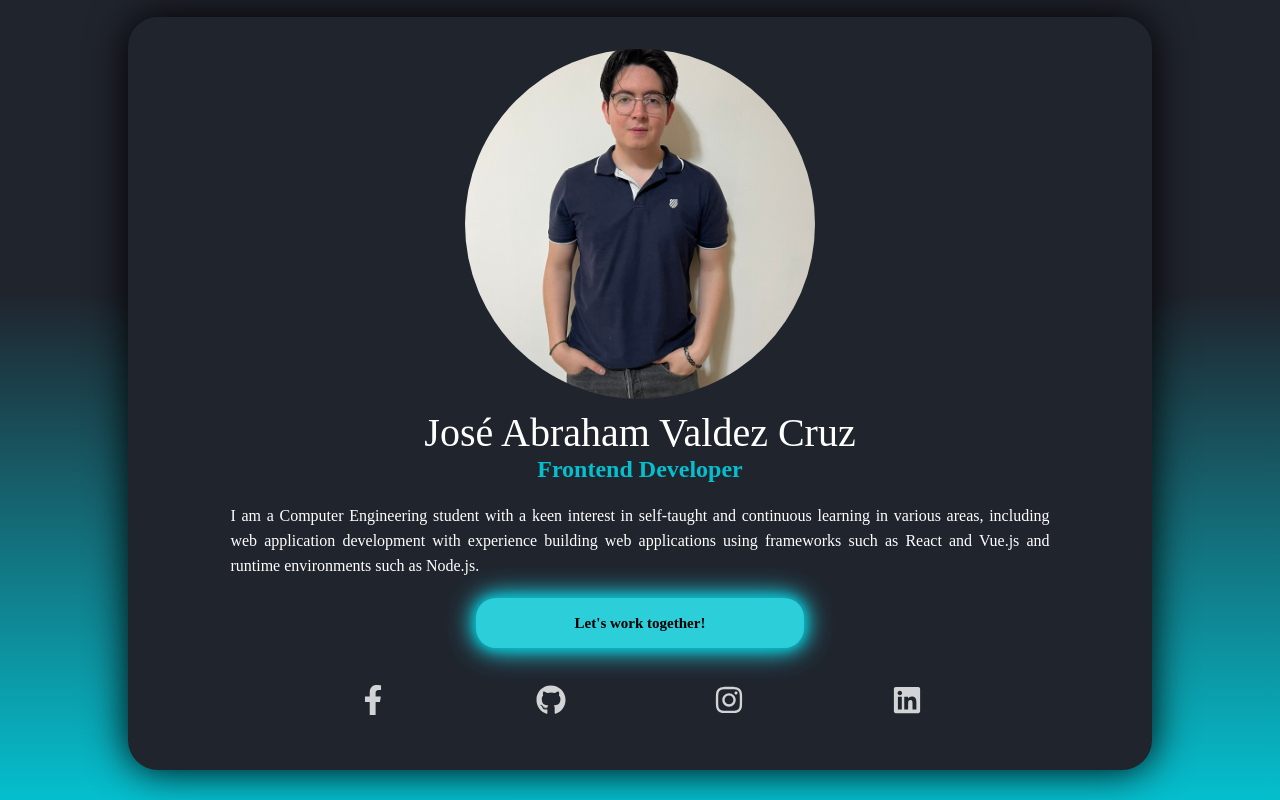
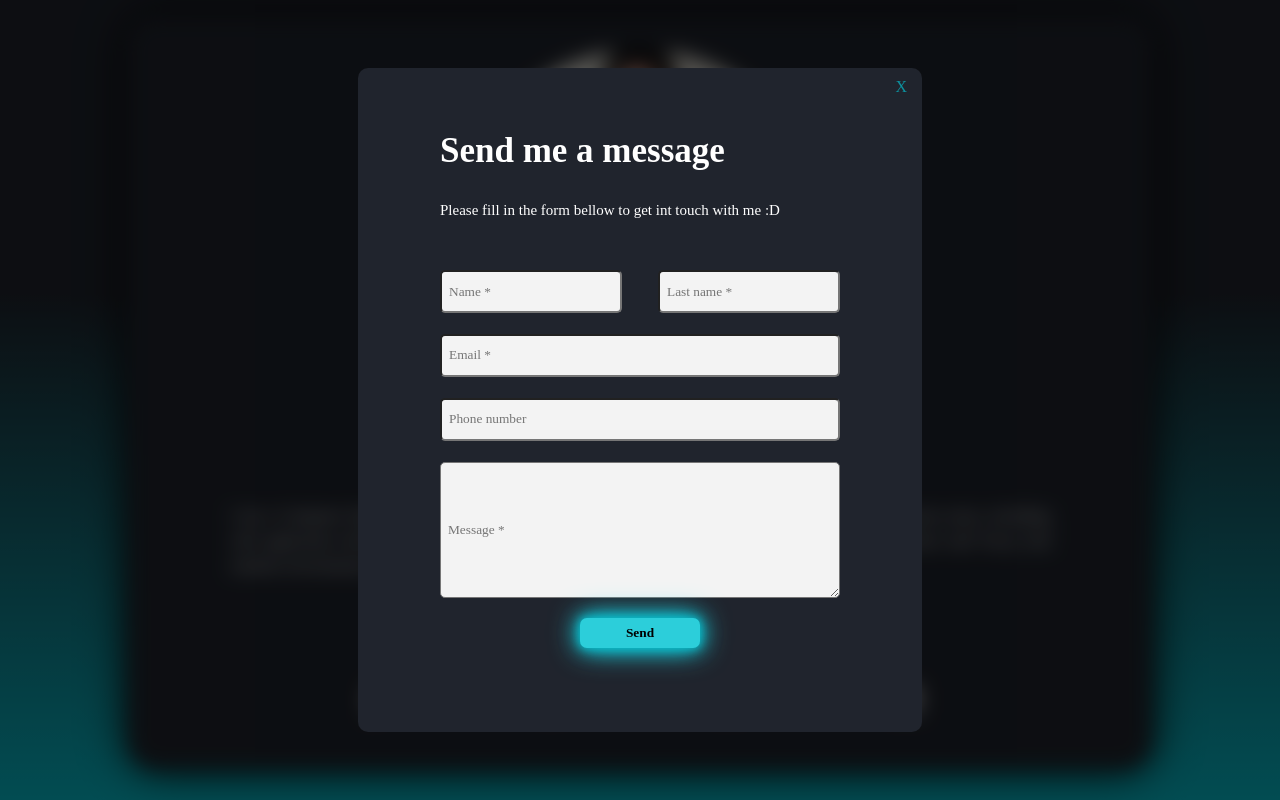
Before and after one commit to SrDrunkenstein/Portfolio_deployment_demo, a React (Vite) app: page / in a window 1280 px wide. Both pictures are taken after a click on the button "Let's work together!". Shown: the part 213-1013 px from the top of the page. Built offline with nearby package versions, Linux system fonts and the light colour scheme; a web font is replaced by a local one.

Commit message:
Contact button added

```diff
--- a/src/pages/global_components/Modal.jsx
+++ b/src/pages/global_components/Modal.jsx
@@ -1,7 +1,8 @@
 import React, { useRef } from 'react';
 import emailjs from '@emailjs/browser';
+import '../../styles/Modal.css'; // Asegúrate de tener estilos
 
-function Modal() {
+function Modal({ onClose }) {
     const form = useRef();
 
     const sendEmail = (e) => {
@@ -14,25 +15,59 @@ function Modal() {
             .then(
                 () => {
                     console.log('SUCCESS!');
+                    onClose(); // cerrar modal al éxito si quieres
                 },
                 (error) => {
                     console.log('FAILED...', error.text);
                 },
             );
     };
+
     return (
-        <>
-            <form ref={form} onSubmit={sendEmail}>
-                <label>Name</label>
-                <input type="text" name="user_name" />
-                <label>Email</label>
-                <input type="email" name="user_email" />
-                <label>Message</label>
-                <textarea name="message" />
-                <input type="submit" value="Send" />
-            </form>
-        </>
+        <div className="modal-overlay">
+            <div className="modal-content">
+                <p className='modal-title'>Send me a message</p>
+                <p className='modal-description'>Please fill in the form bellow to get int touch with me :D</p>
+                <button className="close-button" onClick={onClose}>X</button>
+                <form ref={form} onSubmit={sendEmail} className='form'>
+                    <div className='full-name'>
+                        <input
+                            type="text"
+                            name="user_name"
+                            placeholder="Name *"
+                            required
+                        />
+                        <input
+                            type="text"
+                            name="user_last_name"
+                            placeholder="Last name *"
+                            required
+                        />
+                    </div>
+                    <input
+                        type="email"
+                        name="user_email"
+                        placeholder="Email *"
+                        required
+                    />
+                    <input
+                        type="tel"
+                        name="user_phone"
+                        placeholder="Phone number"
+                    />
+                    <textarea
+                        name="message"
+                        placeholder="Message *"
+                        required
+                    />
+                    <div className='send-button-container'>
+                        <button type="submit" className='send-button'>Send</button>
+                    </div>
+                </form>
+            </div>
+        </div>
+
     );
 }
 
-export default Modal
+export default Modal;
--- a/src/pages/home/Card.jsx
+++ b/src/pages/home/Card.jsx
@@ -1,10 +1,8 @@
-import '../../styles/home/Card.css'
+import '../../styles/home/Card.css';
+import { FaFacebookF, FaGithub, FaInstagram, FaLinkedin } from "react-icons/fa";
+import picture from '../../assets/images/pic.jpg';
 
-import { FaFacebookF, FaGithub, FaInstagram, FaLinkedin } from "react-icons/fa";
-
-import picture from '../../assets/images/pic.jpg'
-
-function Card() {
+function Card({ onContactClick }) {
     return (
         <div className='body'>
             <div className="card">
@@ -39,7 +37,9 @@ function Card() {
                     <p className='text'>
                         I am a Computer Engineering student with a keen interest in self-taught and continuous learning in various areas, including web application development with experience building web applications using frameworks such as React and Vue.js and runtime environments such as Node.js.
                     </p>
-                    <button className='contact-button'>Let's work together!</button>
+                    <button className='contact-button' onClick={onContactClick}>
+                        Let's work together!
+                    </button>
                 </div>
                 <img src={picture} alt="image" />
             </div>
@@ -47,4 +47,4 @@ function Card() {
     );
 }
 
-export default Card
+export default Card;
--- a/src/pages/home/Home.jsx
+++ b/src/pages/home/Home.jsx
@@ -1,15 +1,26 @@
-import Header from '../global_components/Header.jsx'
-import Card from './Card.jsx'
-import Footer from '../global_components/Footer.jsx'
+import React, { useState } from 'react';
+import Header from '../global_components/Header.jsx';
+import Card from './Card.jsx';
+import Footer from '../global_components/Footer.jsx';
+import Modal from '../global_components/Modal.jsx';
+import '../../styles/home/Home.css'
 
 function Home() {
+    const [isModalOpen, setIsModalOpen] = useState(false);
+
+    const openModal = () => setIsModalOpen(true);
+    const closeModal = () => setIsModalOpen(false);
+
     return (
         <>
-            <Header />
-            <Card />
-            {/* <Footer /> */}
+            <div className={isModalOpen ? 'blur' : ''}>
+                <Header />
+                <Card onContactClick={openModal} />
+                {/* <Footer /> */}
+            </div>
+            {isModalOpen && <Modal onClose={closeModal} />}
         </>
     );
 }
 
-export default Home
+export default Home;
--- a/src/styles/Modal.css
+++ b/src/styles/Modal.css
@@ -0,0 +1,113 @@
+.modal-overlay {
+    /*border: 1px solid white;*/
+    position: fixed;
+    top: 0;
+    left: 0;
+    width: 100vw;
+    height: 100vh;
+    background: rgba(0, 0, 0, 0.6);
+    display: flex;
+    align-items: center;
+    justify-content: center;
+    z-index: 1000;
+}
+
+.modal-content {
+    /*border: 1px solid white;*/
+    background: #20242D;
+    padding: 2rem;
+    border-radius: 10px;
+    color: white;
+    position: relative;
+    display: flex;
+    flex-direction: column;
+    justify-content: space-evenly;
+    align-items: center;
+    width: 90%;
+    max-width: 500px;
+    height: 600px;
+}
+
+.modal-title {
+    /*border: 1px solid white;*/
+    font-size: 35px;
+    font-weight: 600;
+    width: 80%;
+}
+
+.modal-description {
+    /*border: 1px solid white;*/
+    font-size: 15px;
+    font-weight: 300;
+    width: 80%;
+}
+
+.form {
+    width: 80%;
+    height: 70%;
+    /*border: 1px solid white;*/
+    display: flex;
+    flex-direction: column;
+    justify-content: space-evenly;
+}
+
+.full-name {
+    /*border: 1px solid white;*/
+    display: flex;
+    flex-direction: row;
+    justify-content: space-between;
+}
+
+input {
+    height: 25px;
+    background-color: #F3F3F3;
+    border-radius: 5px;
+    padding: 7px;
+    color: black;
+}
+
+textarea {
+    height: 120px;
+    background-color: #F3F3F3;
+    padding: 7px;
+    border-radius: 5px;
+    align-content: center;
+    color: black;
+}
+
+.send-button-container {
+    width: 100%;
+    height: auto;
+    /*border: 1px solid white;*/
+    display: flex;
+    justify-content: center;
+}
+
+.send-button {
+    width: 30%;
+    height: 30px;
+    background-color: hsl(184 70% 51.4%);
+    box-shadow: 0 0 10px #05BFCE, 0 0 20px #05BFCE, 0 0 30px #30e1f2;
+    border-radius: 7px;
+    cursor: pointer;
+    transition: transform 0.3s ease-in-out, opacity 0.3s;
+    border: none;
+    color: black;
+    font-weight: 600;
+}
+
+.send-button:hover {
+    transform: scale(1.1);
+}
+
+.close-button {
+    position: absolute;
+    top: 10px;
+    right: 15px;
+    background: transparent;
+    border: none;
+    font-size: 1rem;
+    color: #05BFCE;
+    opacity: .7;
+    cursor: pointer;
+}
--- a/src/styles/home/Card.css
+++ b/src/styles/home/Card.css
@@ -93,7 +93,7 @@
     color: black;
     background-color: hsl(184 70% 51.4%);
     box-shadow: 0 0 10px #05BFCE, 0 0 20px #05BFCE, 0 0 30px #30e1f2;
-    border-radius: 20px;
+    border-radius: 7px;
     cursor: pointer;
     transition: transform 0.3s ease-in-out, opacity 0.3s;
     border: none;
--- /dev/null
+++ b/src/styles/home/Home.css
@@ -0,0 +1,5 @@
+.blur {
+    filter: blur(10px);
+    transition: filter 0.4s ease;
+    pointer-events: none;
+}
```
